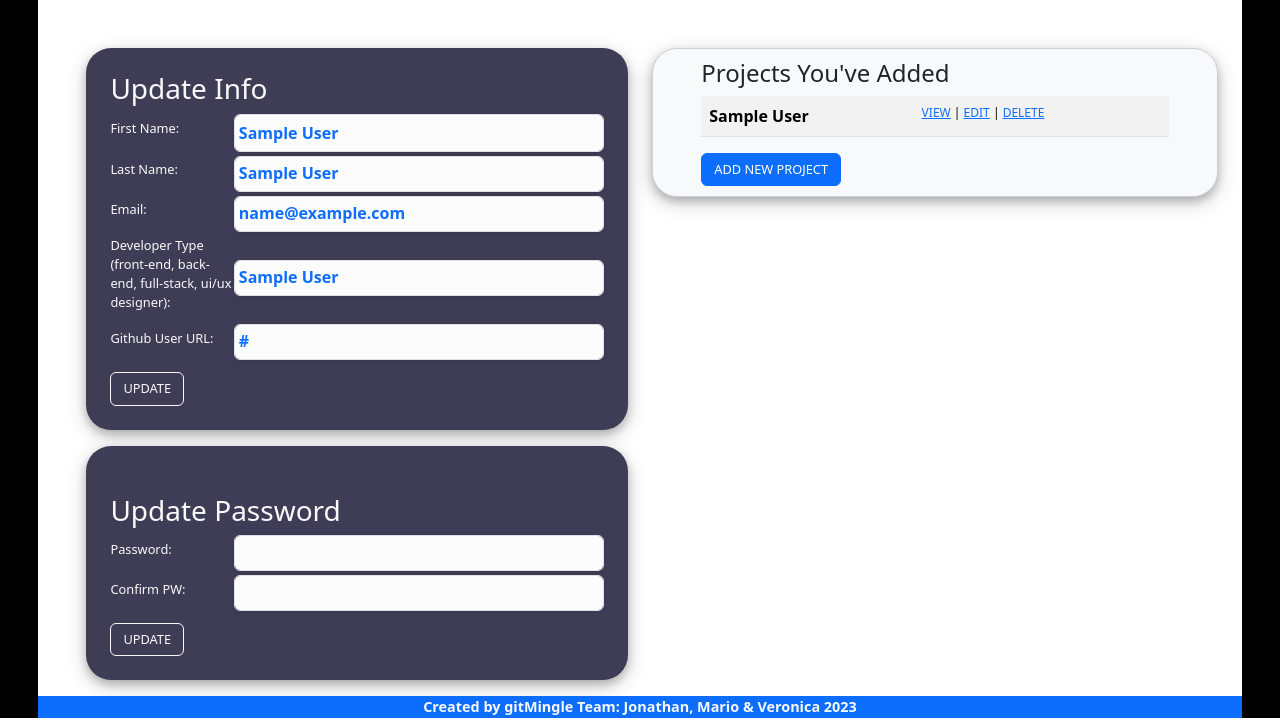
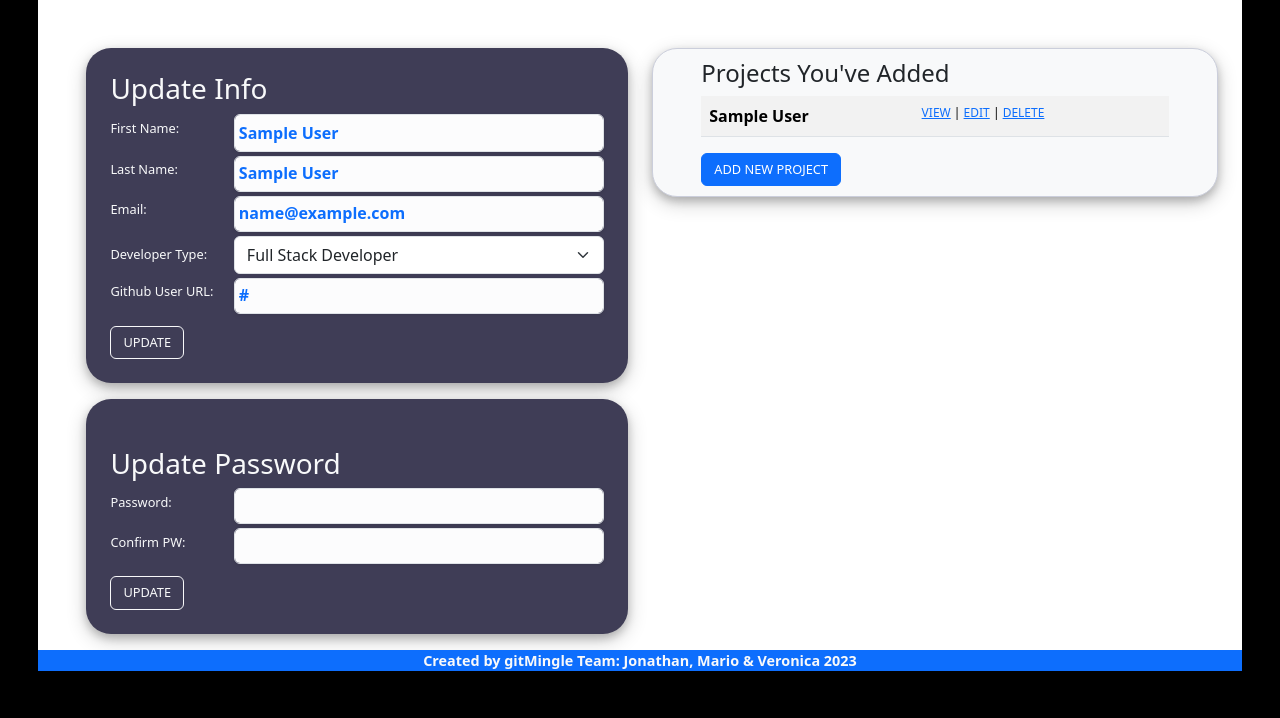
Before and after one commit to netjc/gitMingle_vam, a Flask app: page /users/profile/1 in a window 1280 px wide. Shown: the part 82-800 px from the top of the page. Run offline with Flask 3, Linux system fonts and the light colour scheme; the visitor is signed in with stand-in values (Sample User, id 1); tables that the repository leaves empty or names only in its code hold one stand-in row (values such as "Sample post"); some web fonts are replaced.

Commit message:
dashboard-show_all_users completed

```diff
--- a/flask_app/static/style.css
+++ b/flask_app/static/style.css
@@ -182,3 +182,9 @@ form, form label, form input {
     font-weight: bold;
     color: rgb(255, 234, 0);
 }
+
+.all_users_container{
+    border:1px solid #cbcedb;
+    border-radius: 25px;
+    box-shadow: 0 4px 8px 0 rgba(0, 0, 0, 0.2), 0 6px 20px 0 rgba(0, 0, 0, 0.2);
+}
--- a/flask_app/templates/dashboard.html
+++ b/flask_app/templates/dashboard.html
@@ -97,7 +97,8 @@
 
 <!-- USERS LOOKING TO MINGLE - SHOW ALL USERS -->
 
-            <div class="h-100 bg-light d-flex justify-content-start m-5 p-5 shadow-sm border-5">
+            <h4>Users Looking to Mingle</h4>
+            <div class="all_users_container w-100 h-100 bg-primary d-flex justify-content-start p-5 gap-2">
                 <!-- FULL STACK DEVS -->
                 <table class="w-25 table table-striped">
                     <thead>
--- a/flask_app/templates/profile.html
+++ b/flask_app/templates/profile.html
@@ -69,8 +69,13 @@
                     </div>
 
                     <div class="w-100 d-flex pb-1 align-items-center">
-                        <label class="w-25 form-label" for='position_title'>Developer Type (front-end, back-end, full-stack, ui/ux designer):</label>
-                        <input class="w-75 form-control bg-light-subtle text-primary pt-1 px-1 border-1 shadow-sm" type='text' style="font-size: 1em; font-weight: bold;" name='position_title' value="{{current_user.position_title}}">
+                        <label class="w-25" for="cars">Developer Type:</label>
+                        <select class="form-select w-75" id="position_title" name="position_title">
+                            <option value="Full Stack Developer">Full Stack Developer</option>
+                            <option value="Back-end Developer">Back-end Developer</option>
+                            <option value="Front-end Developer">Front-end Developer</option>
+                            <option value="UI/UX Designer">UI/UX Designer</option>
+                        </select>
                     </div>
 
                     <div class="w-100 d-flex pb-1 align-items-center">
```
